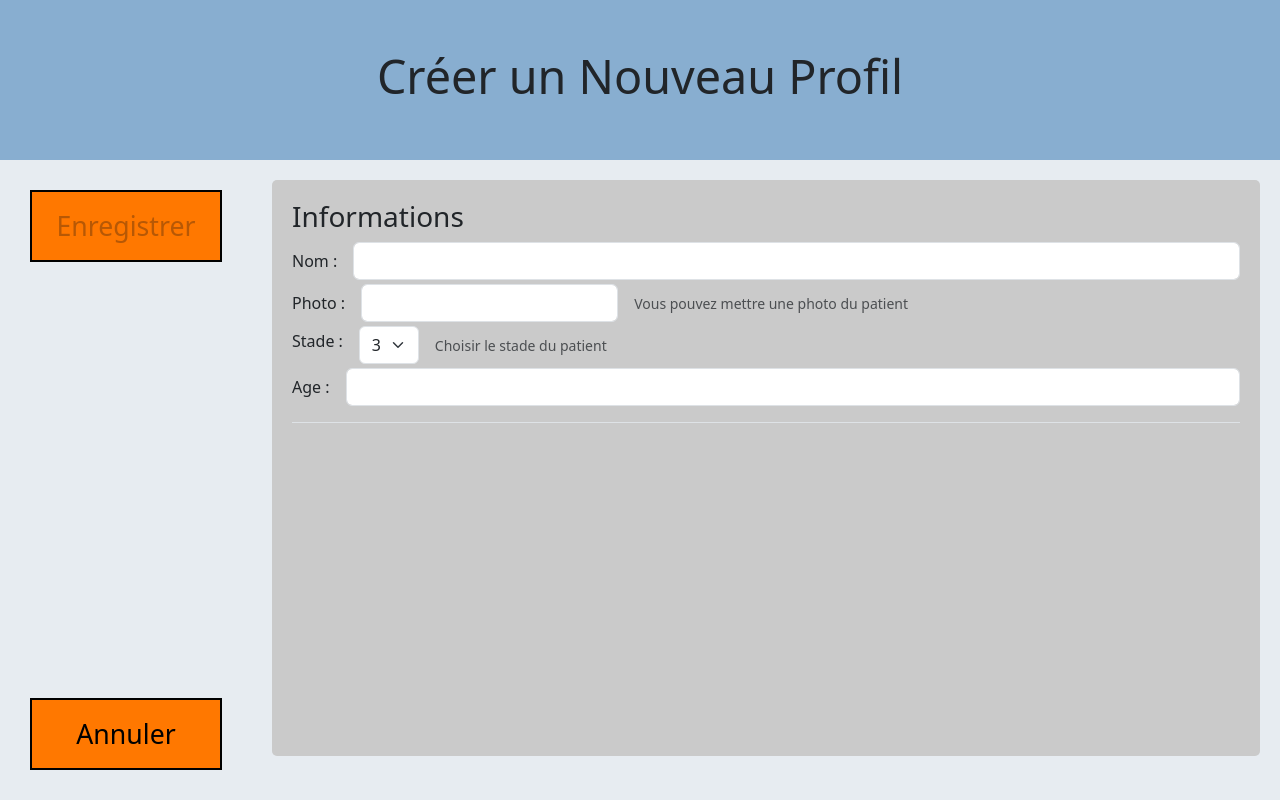
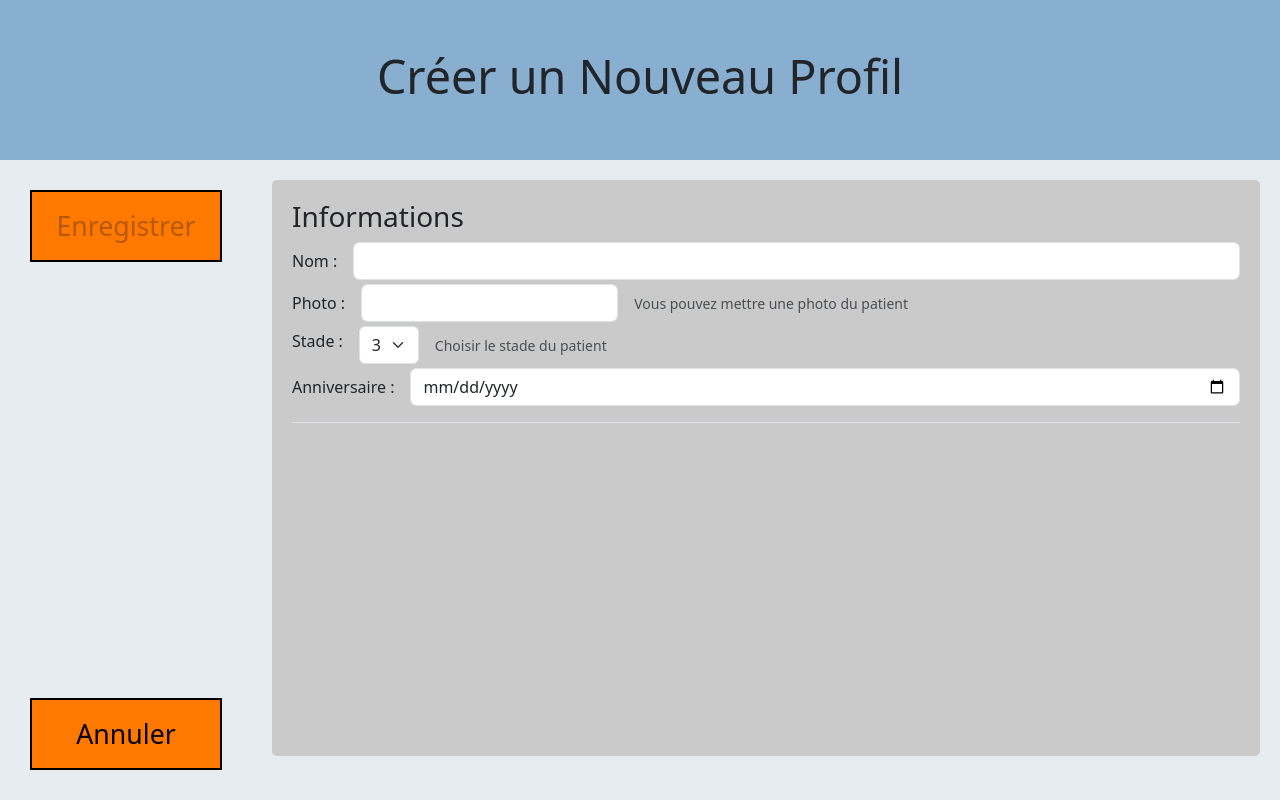
Before and after one commit to 2019-2020-ps6/2022-2023-ps6-cogito, an Angular app in the folder front-end/: page /creation-patient-page in a window 1280 px wide. Built offline with nearby package versions, Linux system fonts and the light colour scheme; a web font is replaced by a local one.

Commit message:
task: Correct manager and service to fit with patient's birthdate #107

```diff
--- a/front-end/src/app/manager/creation_patient/page.component.html
+++ b/front-end/src/app/manager/creation_patient/page.component.html
@@ -7,7 +7,7 @@
                         <label class="col-form-label">Nom :</label>
                     </div>
                     <div class="col">
-                        <input type="text" class="form-control" name="title" [(ngModel)]="patient === undefined ? '' : patient.name">
+                        <input type="text" class="form-control" name="title" [ngModel]="patient === undefined ? '' :patient?.name">
                     </div>
                 </div>
                 <div class="row g-3 align-items-center mb-1">
@@ -42,10 +42,11 @@
 
                 <div class="row g-3 align-items-center mb-3">
                     <div class="col-auto">
-                        <label class="col-form-label">Age :</label>
+                        <label class="col-form-label">Anniversaire :</label>
                     </div>
                     <div class="col">
-                        <input type="number" class="form-control" name="hint" [(ngModel)]="patient === undefined ? '' : patient.age">
+                        <input type="date" class="form-control" name="hint" [(ngModel)]="patient === undefined ? ''
+                         : patient.birthdate">
                     </div>
                 </div>
             </div>
@@ -59,8 +60,7 @@
                 <button [routerLink]="['/profil']">Annuler</button>
             </div>
             <div *ngIf="this.data === 'Créer un Nouveau Profil'">
-                <button [routerLink]="['/profil-list
-                .']">Annuler</button>
+                <button [routerLink]="['/profil-list.']">Annuler</button>
 
             </div>
         </div>
--- a/front-end/src/app/manager/creation_patient/page.component.ts
+++ b/front-end/src/app/manager/creation_patient/page.component.ts
@@ -47,6 +47,6 @@ export class CreationPatientComponent implements OnInit {
     }
 
     checkPatientValidity(): boolean {
-        return this.patient?.name !== "" && this.patient?.age !== undefined && this.patient?.stage !== undefined && this.patient?.quizIdList !== undefined;
+        return this.patient?.name !== "" && this.patient?.birthdate !== undefined && this.patient?.stage !== undefined && this.patient?.quizIdList !== undefined;
     }
 }
--- a/front-end/src/app/manager/profil/profil.component.html
+++ b/front-end/src/app/manager/profil/profil.component.html
@@ -7,11 +7,11 @@
                     <br>
                 </li> -->
             <div id="txt">
-                {{Patient.name}}
+                Nom : {{Patient.name}}
                 <br>
-                {{Patient.age + " ans"}}
+                Naissance : {{Patient.birthdate | date:"dd-MM-YYYY"}}
                 <br>
-                {{"Stade approximatif : " + Patient.stage}}
+                Stade approximatif : {{Patient.stage}}
             </div>
 
                 <div class="button-result-quiz d-flex flex-column align-items-center">
--- a/front-end/src/services/patient.service.ts
+++ b/front-end/src/services/patient.service.ts
@@ -51,7 +51,7 @@ export class PatientService {
         let newPatient: Patient = {
             id: newId,
             name: "",
-            age: 0,
+            birthdate: new Date(),
             stage: 0,
             picture: "",
             statistics: {
```
